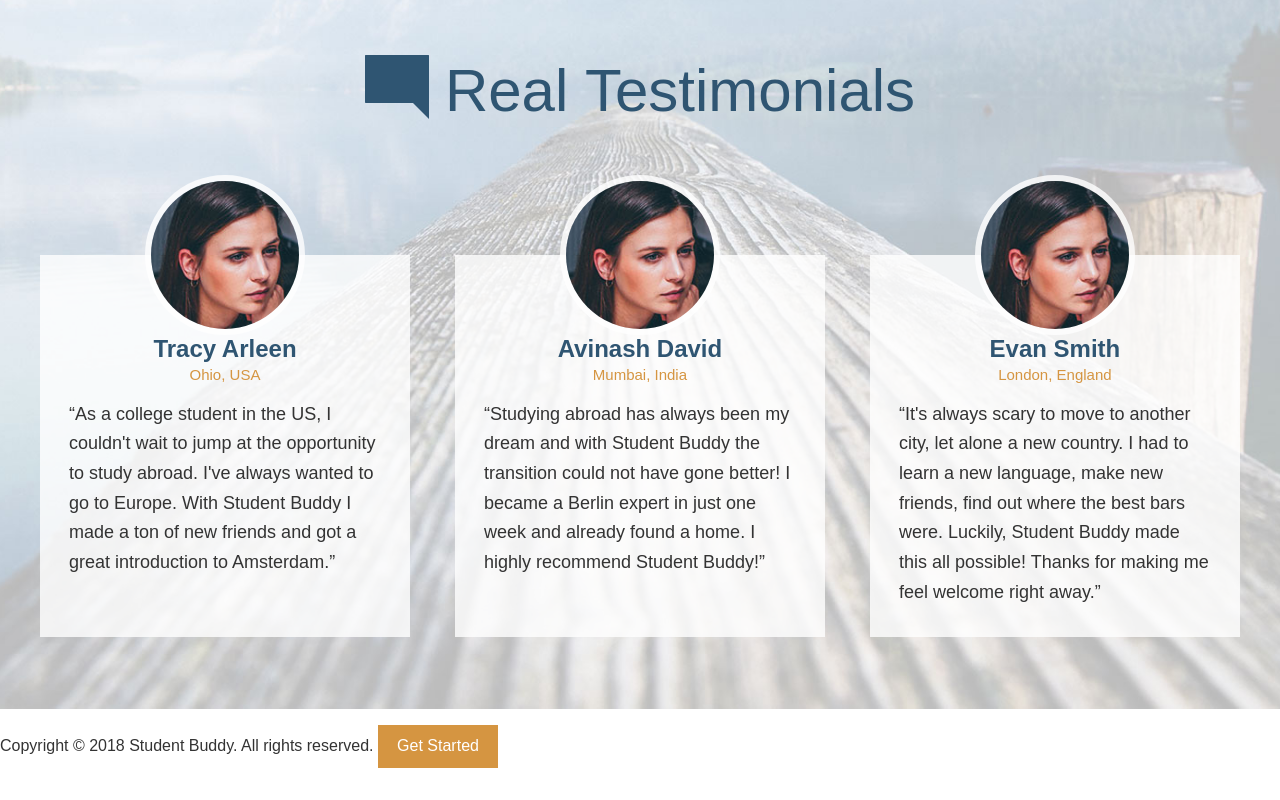
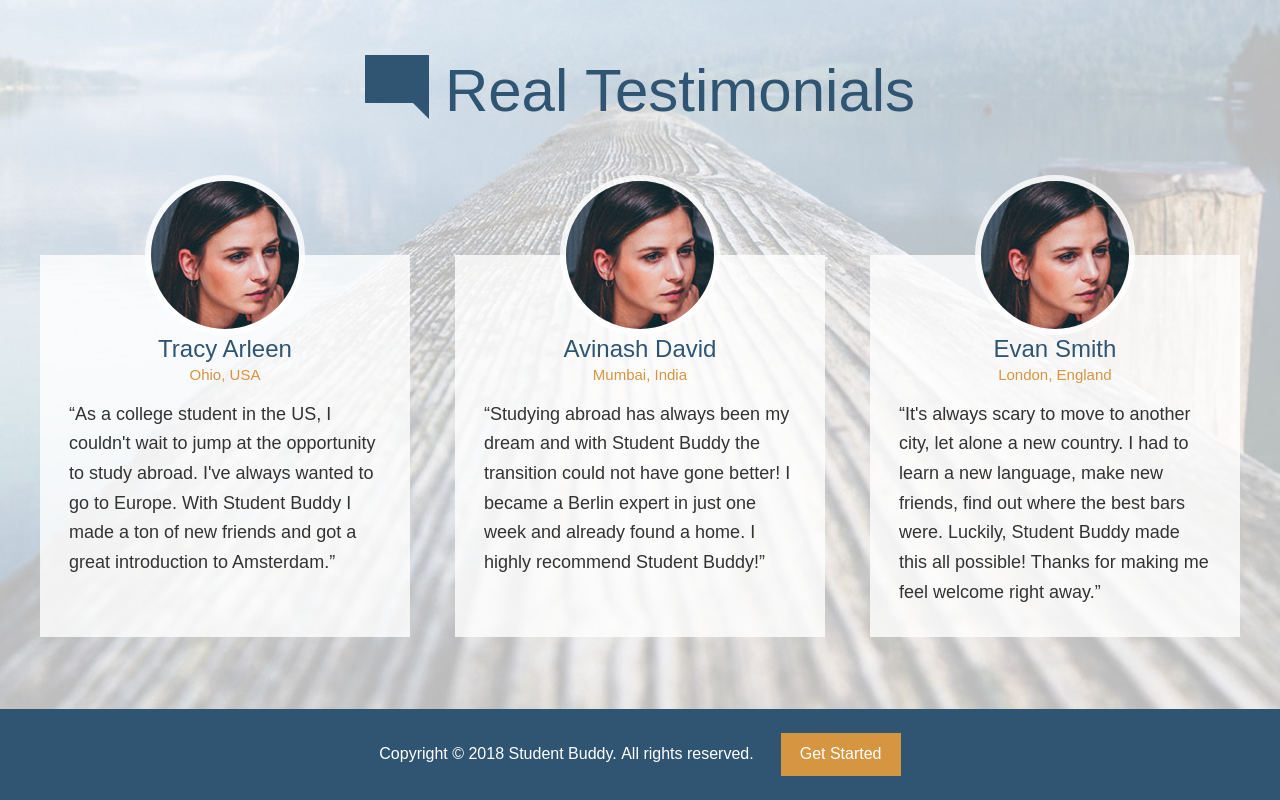
Before and after one commit to tlorent/student-buddy, a website: page app/index.html in a window 1280 px wide. Shown: the part 3470-4270 px from the top of the page. Drawn offline with Linux system fonts and the light colour scheme.

Commit message:
Completed styling the footer.

```diff
--- a/app/assets/styles/base/_mixins.css
+++ b/app/assets/styles/base/_mixins.css
@@ -11,7 +11,7 @@
 }
 
 @define-mixin atLarge {
-  @media (min-width: 1010px) {
+  @media (min-width: 1200px) {
     @mixin-content;
   }
 }
--- a/app/assets/styles/modules/_page-section.css
+++ b/app/assets/styles/modules/_page-section.css
@@ -31,7 +31,7 @@
     background: #e0e6ef;
 
     @mixin atLarge {
-      background: url("../../../../app/assets/images/testimonials-bg.jpg") top center no-repeat;
+      background: url("../../../assets/images/testimonials-bg.jpg") top center no-repeat;
       background-size: cover;
     }
   }
--- /dev/null
+++ b/app/assets/styles/modules/_site-footer.css
@@ -0,0 +1,28 @@
+.site-footer {
+	background-color: $mainBlue;
+	color: #fff;
+	padding: 0.5rem 0;
+	text-align: center;
+
+	&__text {
+		display: block;
+		margin-bottom: 1rem;
+		font-weight: 200;
+
+		@mixin atMedium {
+			display: inline;
+			margin-bottom: 0;
+		}
+	}
+
+	&__rights {
+		display: block;
+		margin-bottom: 1rem;
+		font-weight: 200;
+
+		@mixin atMedium {
+			display: inline;
+			margin-right: 1.4rem;
+		}
+	}
+}
--- a/app/index.html
+++ b/app/index.html
@@ -142,8 +142,10 @@
       </div>
     </div>
 
-    <footer>
-      <p>Copyright &copy; 2018 Student Buddy. All rights reserved. <a href="#" class="btn btn--orange">Get Started</a></p>
+    <footer class="site-footer">
+      <div class="wrapper">
+        <p><span class="site-footer__text">Copyright &copy; 2018 Student Buddy.</span> <span class="site-footer__rights">All rights reserved.</span> <a href="#" class="btn btn--orange">Get Started</a></p>
+      </div>
     </footer>
 
   </body>
--- a/app/temp/styles/styles.css
+++ b/app/temp/styles/styles.css
@@ -561,12 +561,13 @@
   }
 
 .wrapper {
+  overflow: hidden;
   padding-left: 18px;
   padding-right: 18px;
   max-width: 1236px;
   margin-left: auto;
   margin-right: auto;
-  overflow: hidden;
+
 }
 
 .wrapper--medium {
@@ -605,7 +606,6 @@
   }
 
 .wrapper--b-margin {
-
     margin-bottom: 1rem;
   }
 
@@ -740,12 +740,12 @@
     margin-right: -65px;
   }
 
+.row--gutters-large {
+    margin-right: -100px;
+  }
+
 .row--gutters-small {
     margin-right: -45px;
-  }
-
-.row--gutters-large {
-    margin-right: -100px;
   }
 
 /* Select all direct descendants of a gutters element that use a div tag*/
@@ -754,12 +754,12 @@
     padding-right: 65px;
   }
 
+.row--gutters-large > div {
+    padding-right: 100px;
+  }
+
 .row--gutters-small > div {
     padding-right: 45px;
-  }
-
-.row--gutters-large > div {
-    padding-right: 100px;
   }
 
 .row__b-margin-until-medium {
@@ -826,7 +826,7 @@
     }
   }
 
-/* Begin equal height rules */
+/* Begin Equal Height Rules */
 
 @media (min-width: 800px) {
 
@@ -834,6 +834,7 @@
       display: -webkit-box;
       display: -ms-flexbox;
       display: flex
+
   }
   }
 
@@ -850,6 +851,7 @@
       display: -webkit-box;
       display: -ms-flexbox;
       display: flex
+
   }
   }
 
@@ -956,7 +958,7 @@
   }
 
 .testimonial {
-  background-color: rgba(255, 255, 255, 0.8);
+  background-color: rgba(255, 255, 255, .8);
   padding: 0 18px 1px 18px;
   margin-bottom: 98px;
 }
@@ -964,8 +966,8 @@
 @media (min-width: 1200px) {
 
 .testimonial {
-    padding: 0 1.8125rem 1px 1.8125rem;
-    margin-bottom: 0
+    margin-bottom: 0;
+    padding: 0 1.8125rem 1px 1.8125rem
 }
   }
 
@@ -974,12 +976,12 @@
   }
 
 .testimonial__photo {
-    border-radius: 50%;
+    border-radius: 80px;
     overflow: hidden;
     width: 160px;
     height: 160px;
     margin: 0 auto -80px auto;
-    border: 6px solid rgba(255, 255, 255, 0.8);
+    border: 6px solid rgba(255, 255, 255, .8);
 
     /* Pull the image up half of its height */
     position: relative;
@@ -990,7 +992,7 @@
     color: #2f5572;
     text-align: center;
     font-size: 1.5rem;
-    /* font-weight: 500; */
+    font-weight: 500;
     margin: 0;
   }
 
@@ -999,5 +1001,40 @@
     text-align: center;
     font-weight: 400;
     font-size: 0.9375rem;
-    margin: 0.25rem 0 1rem 0;
+    margin: .25rem 0 1rem 0;
   }
+
+.site-footer {
+	background-color: #2f5572;
+	color: #fff;
+	padding: 0.5rem 0;
+	text-align: center;
+}
+
+.site-footer__text {
+		display: block;
+		margin-bottom: 1rem;
+		font-weight: 200;
+	}
+
+@media (min-width: 800px) {
+
+.site-footer__text {
+			display: inline;
+			margin-bottom: 0
+	}
+  }
+
+.site-footer__rights {
+		display: block;
+		margin-bottom: 1rem;
+		font-weight: 200;
+	}
+
+@media (min-width: 800px) {
+
+.site-footer__rights {
+			display: inline;
+			margin-right: 1.4rem
+	}
+  }
```
Also changed, not shown: app/assets/styles/styles.css (+15 -14 lines).
